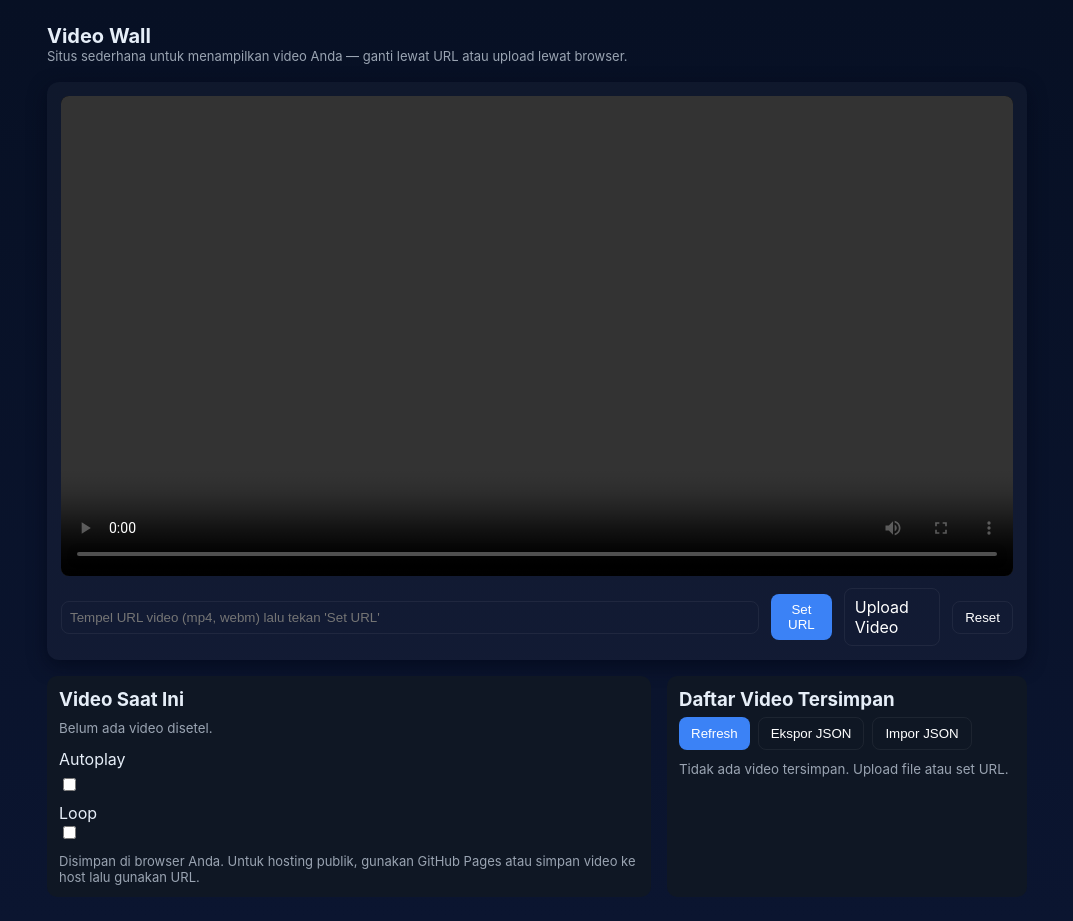
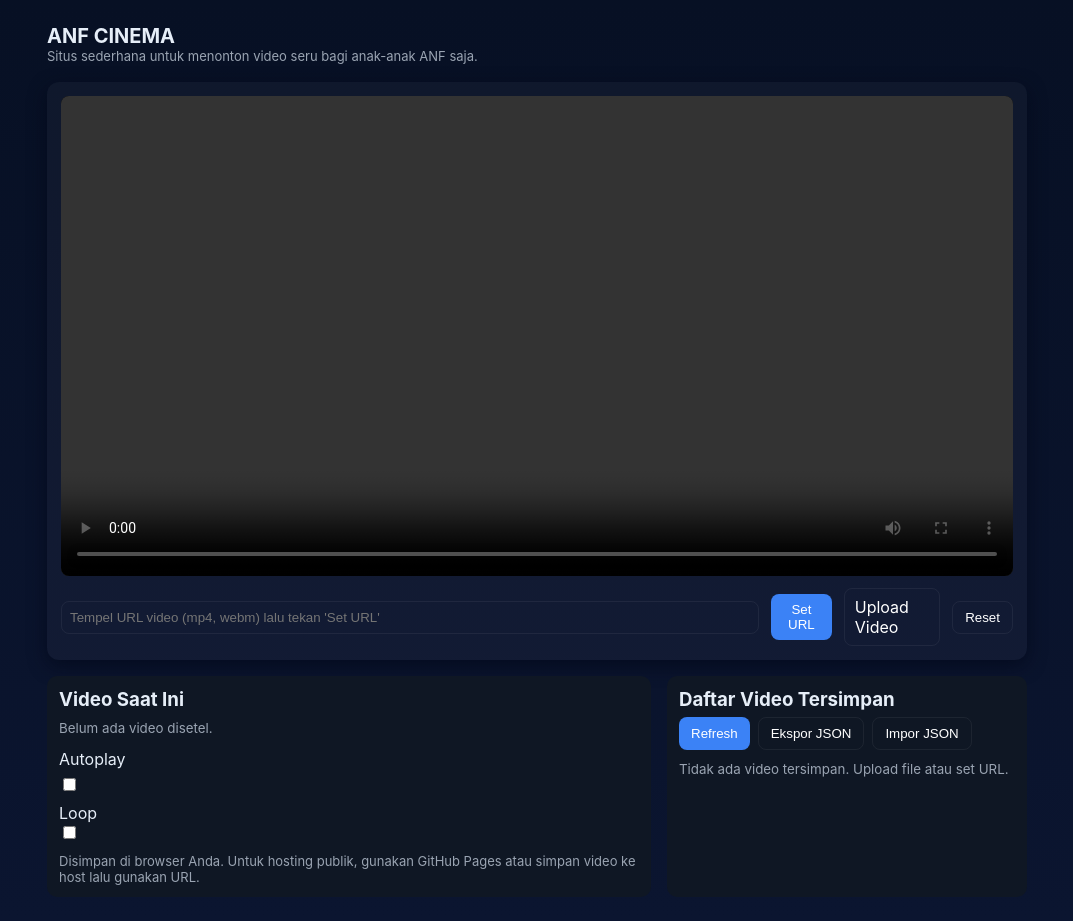
Before and after one commit to mohammadfahruddin1-collab/1, a plain HTML site: page index.html in a window 1280 px wide. Shown: the whole page, without its empty margins (103-1176 px from the left). Drawn offline with Linux system fonts and the light colour scheme.

Commit message:
Update index.html

```diff
--- a/index.html
+++ b/index.html
@@ -1,16 +1,3 @@
-<!--
-Simple single-file website: Video Wall
-Fitur:
-- Menampilkan satu video (autoplay, loop optional)
-- Bisa ganti video lewat URL atau upload file
-- Video yang diupload disimpan di IndexedDB (persisten di browser)
-- Daftar video tersimpan ditampilkan, bisa pilih, hapus
-- Cocok untuk di-deploy ke GitHub Pages: cukup push file ini ke repo dan buka index.html
-
-Catatan:
-- Ukuran file video besar bisa menghabiskan storage browser.
-- Jika mau hosting permanen, upload file video ke GitHub/GDrive/Cloud dan gunakan URL.
--->
 
 <!doctype html>
 <html lang="id">
@@ -48,8 +35,8 @@ Catatan:
   <div class="wrap">
     <header>
       <div>
-        <h1>Video Wall</h1>
-        <p class="lead">Situs sederhana untuk menampilkan video Anda — ganti lewat URL atau upload lewat browser.</p>
+        <h1>ANF CINEMA</h1>
+        <p class="lead">Situs sederhana untuk menonton video seru bagi anak-anak ANF saja.</p>
       </div>
     </header>
 
```
